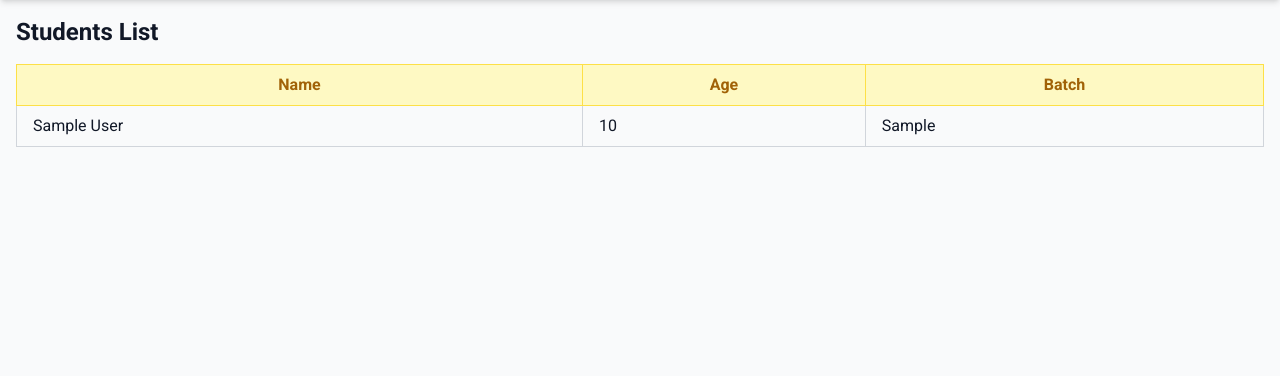
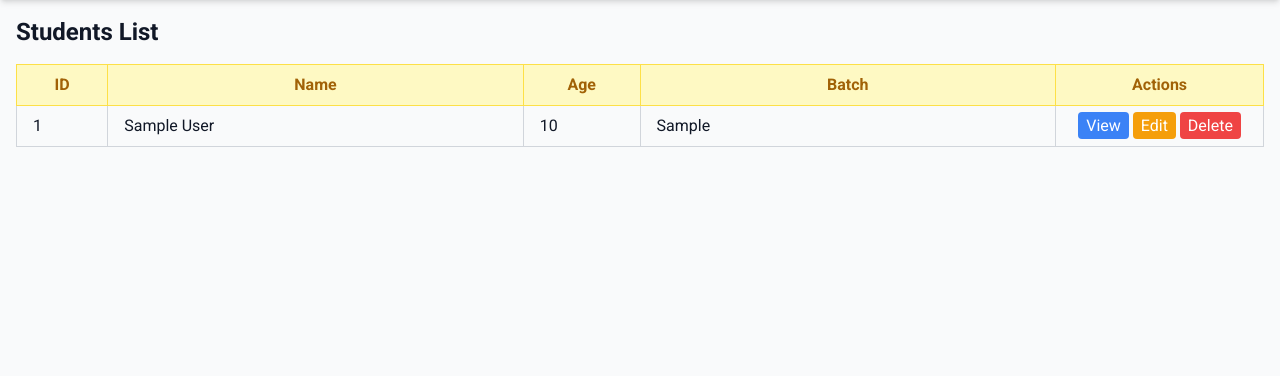
Before and after one commit to Swamy-s-Tech-Skills-Academy/student-portal-api, a Django app: page /students/ in a window 1280 px wide. Shown: the part 44-420 px from the top of the page. Run offline with Django 5.2, Linux system fonts and the light colour scheme; tables that the repository leaves empty hold one stand-in row (values such as "Sample post"); some libraries are stand-ins or nearby versions.

Commit message:
Update students.html

```diff
--- a/src/students/templates/students.html
+++ b/src/students/templates/students.html
@@ -7,17 +7,25 @@
 <table class="table-auto w-full border-collapse border border-gray-300">
     <thead>
         <tr class="bg-yellow-100">
-            <th class="border border-yellow-300 px-4 py-2 text-yellow-700">Name</th>
+            <th class="border border-yellow-300 px-4 py-2 text-yellow-700">ID</th>
+            <th class="border border-yellow-300 px-6 py-2 text-yellow-700 w-1/3">Name</th>
             <th class="border border-yellow-300 px-4 py-2 text-yellow-700">Age</th>
-            <th class="border border-yellow-300 px-4 py-2 text-yellow-700">Batch</th>
+            <th class="border border-yellow-300 px-6 py-2 text-yellow-700 w-1/3">Batch</th>
+            <th class="border border-yellow-300 px-2 py-2 text-yellow-700 w-1/6">Actions</th>
         </tr>
     </thead>
     <tbody>
         {% for student in students %}
         <tr>
+            <td class="border border-gray-300 px-4 py-2">{{ student.id }}</td>
             <td class="border border-gray-300 px-4 py-2">{{ student.name }}</td>
             <td class="border border-gray-300 px-4 py-2">{{ student.age }}</td>
             <td class="border border-gray-300 px-4 py-2">{{ student.batch }}</td>
+            <td class="border border-gray-300 px-2 py-2 w-1/6 text-center">
+                <a href="/students/{{ student.id }}/view" class="bg-blue-500 text-white px-2 py-1 rounded hover:bg-blue-600">View</a>
+                <a href="/students/{{ student.id }}/edit" class="bg-amber-500 text-white px-2 py-1 rounded hover:bg-amber-600">Edit</a>
+                <a href="/students/{{ student.id }}/delete" class="bg-red-500 text-white px-2 py-1 rounded hover:bg-red-600">Delete</a>
+            </td>
         </tr>
         {% endfor %}
     </tbody>
```
